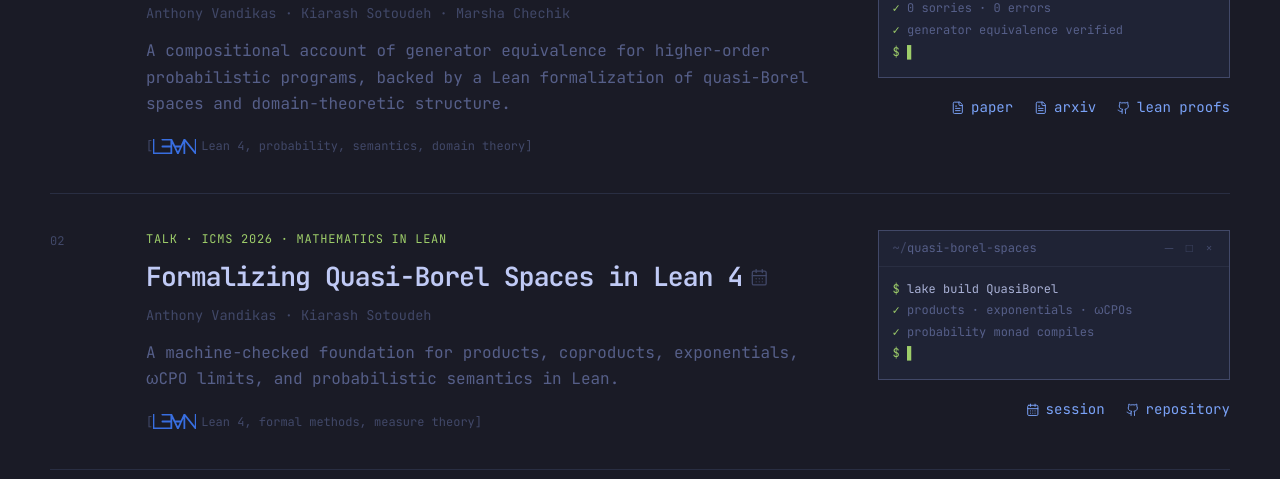
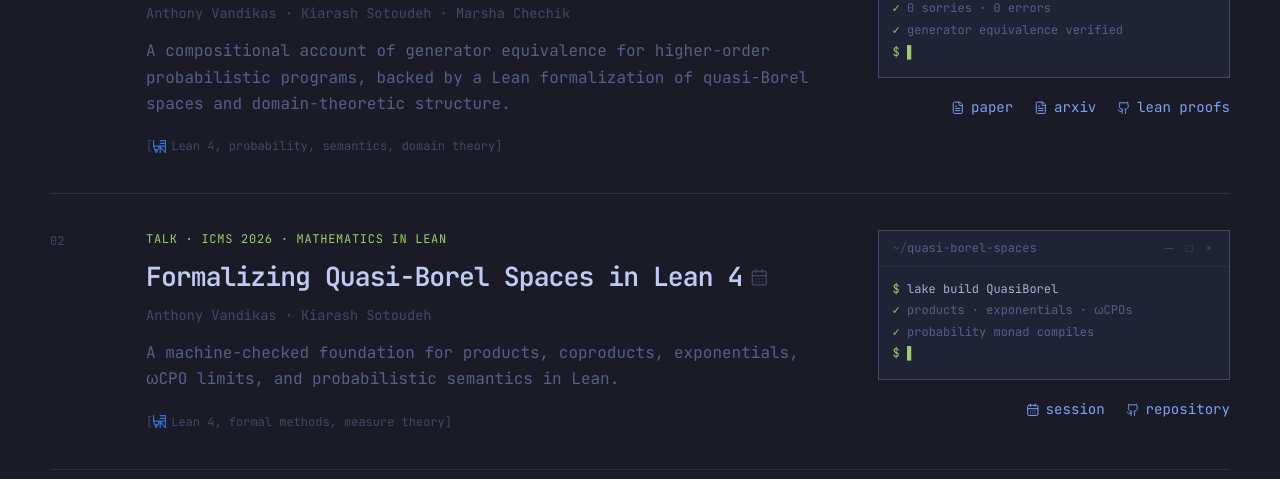
Before and after one commit to exekis/exekis.github.io, a Next.js app: page / in a window 1280 px wide. Shown: the part 1100-1579 px from the top of the page. Built offline with nearby package versions, Linux system fonts and the light colour scheme.

Commit message:
feat(portfolio): use square Lean favicon mark for uniform logo sizes

```diff
--- a/src/app/globals.css
+++ b/src/app/globals.css
@@ -358,12 +358,6 @@ code {
   height: 1.1em;
   margin-right: 0.4em;
   vertical-align: -0.2em;
-}
-
-.stack-logo-wide {
-  width: 3.6em;
-  height: 1.25em;
-  vertical-align: -0.3em;
 }
 
 .item-side {
--- a/src/components/StackLogo.tsx
+++ b/src/components/StackLogo.tsx
@@ -1,20 +1,19 @@
-// brand marks as single svg paths: simple-icons (CC0) plus the official Lean
-// wordmark from lean-lang.org; colours are brand hexes tuned for the dark theme
+// brand marks as single svg paths: simple-icons (CC0) plus the official square
+// Lean mark traced from lean-lang.org's favicon; colours are brand hexes tuned
+// for the dark theme
 type TechLogo = {
   color: string;
   path: string;
   viewBox?: string;
-  stroked?: boolean;
-  wide?: boolean;
+  transform?: string;
 };
 
 const techLogos: Record<string, TechLogo> = {
   "Lean 4": {
     color: "#386ee0",
-    viewBox: "0 0 486 169",
-    stroked: true,
-    wide: true,
-    path: "M206.333 5.67949H105.667M206.333 5.67949L243.25 84.5M206.333 5.67949V84.5M243.25 84.5H317.549M243.25 84.5L279.667 163.321L280.889 163.318L317.549 84.5M206.333 84.5V163.321H5V5M206.333 84.5H105.667M317.549 84.5L353 5.67949M353 5.67949V164M353 5.67949H353.667L480.333 163.454H481V5",
+    viewBox: "0 0 214 214",
+    transform: "translate(0,214) scale(0.1,-0.1)",
+    path: "M52 2120 l-32 -20 -10 -26 -10 -25 0 -510 0 -510 139 -307 140 -307 88 -190 89 -190 39 -19 38 -19 41 14 40 14 31 60 30 60 195 399 195 399 5 -440 5 -441 24 -26 24 -25 28 -6 28 -6 35 16 34 17 9 16 8 17 5 354 5 354 324 -349 323 -349 34 -32 34 -33 43 0 43 0 20 15 21 14 12 28 11 28 -2 992 -3 993 -28 27 -27 28 -475 0 -475 0 -27 -27 -28 -28 0 -41 0 -41 28 -24 28 -24 405 0 405 0 -3 -127 -3 -128 -406 -5 -407 -5 -20 -19 -21 -18 -6 -29 -6 -28 13 -28 13 -28 35 -17 35 -18 388 0 387 0 0 -125 0 -125 -870 0 -870 0 0 405 0 404 -11 25 -12 25 -32 16 -33 15 -14 0 -13 0 -33 -20z m848 -1065 l0 -5 -95 -190 -95 -190 -166 0 -165 0 -29 63 -28 62 -60 133 -61 132 350 0 349 0 0 -5z m1040 -352 l0 -358 -34 35 -33 35 -278 300 -278 300 -20 23 -20 22 331 0 332 0 0 -357z m-1357 -298 l-37 -75 -6 0 -6 0 -29 67 -30 67 -3 8 -4 8 76 0 76 0 -37 -75z",
   },
   OCaml: {
     color: "#ec6813",
@@ -102,15 +101,11 @@ export default function StackLogo({ name }: { name: string }) {
   return (
     <svg
       aria-hidden="true"
-      className={logo.wide ? "stack-logo stack-logo-wide" : "stack-logo"}
+      className="stack-logo"
       viewBox={logo.viewBox ?? "0 0 24 24"}
-      style={logo.stroked ? { stroke: logo.color } : { fill: logo.color }}
-      fill={logo.stroked ? "none" : undefined}
-      strokeWidth={logo.stroked ? 20 : undefined}
-      strokeLinecap={logo.stroked ? "round" : undefined}
-      strokeLinejoin={logo.stroked ? "round" : undefined}
+      style={{ fill: logo.color }}
     >
-      <path d={logo.path} />
+      <path d={logo.path} transform={logo.transform} />
     </svg>
   );
 }
```
